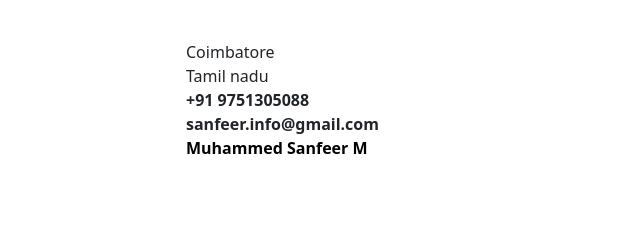
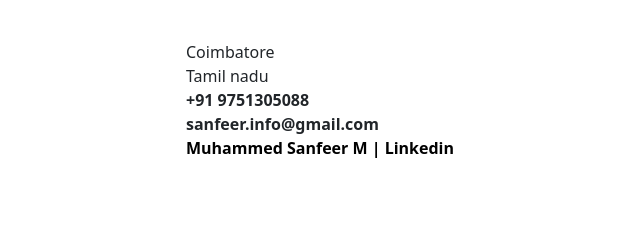
Before and after one commit to sanfeer1/Resume_Muhammed-Sanfeer-M, a plain HTML site: page index.htm in a window 1280 px wide. Shown: the top 228 px of the page, 561-1201 px from the left. Drawn offline with nearby package versions, Linux system fonts and the light colour scheme; some icons are missing.

Commit message:
Update index.htm

```diff
--- a/index.htm
+++ b/index.htm
@@ -22,7 +22,7 @@
                     Tamil nadu<br>
                     <b>+91 9751305088<br>
                     sanfeer.info@gmail.com<br>
-                    <a class="link" href="https://www.linkedin.com/in/muhammed-sanfeer-m-5a65562a5/"><i class="fa-brands fa-square-linkedin"></i>Muhammed Sanfeer M</a></b></p>
+                    <a class="link" href="https://www.linkedin.com/in/muhammed-sanfeer-m-5a65562a5/">Muhammed Sanfeer M | Linkedin<i class="fa-brands fa-square-linkedIn"></i></a></b></p>
                 </div>
             </div>
         </header>
```
